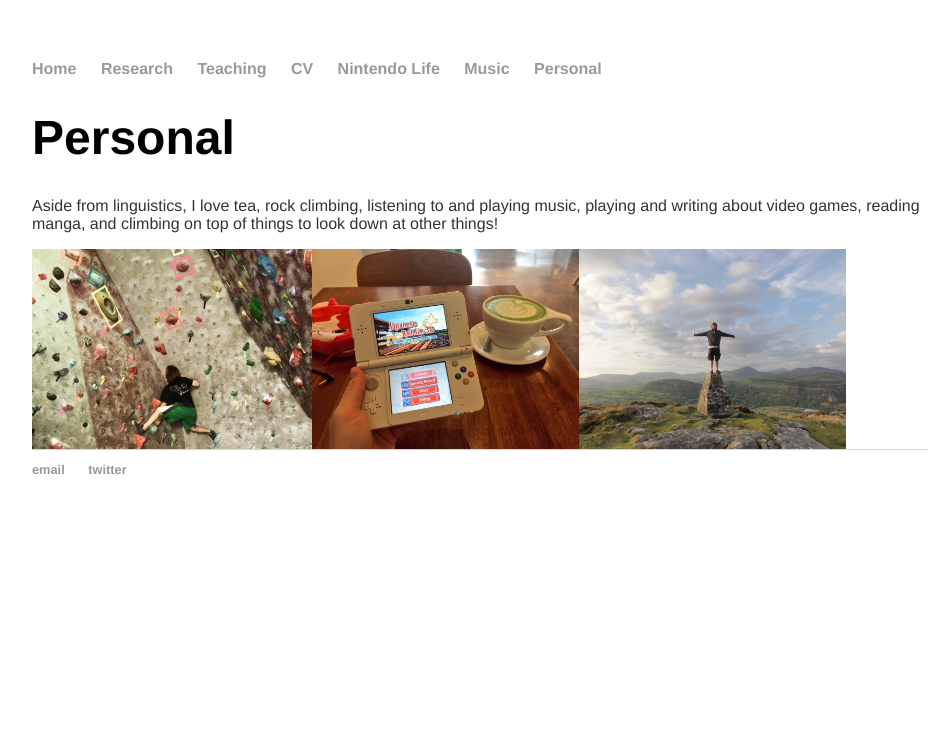
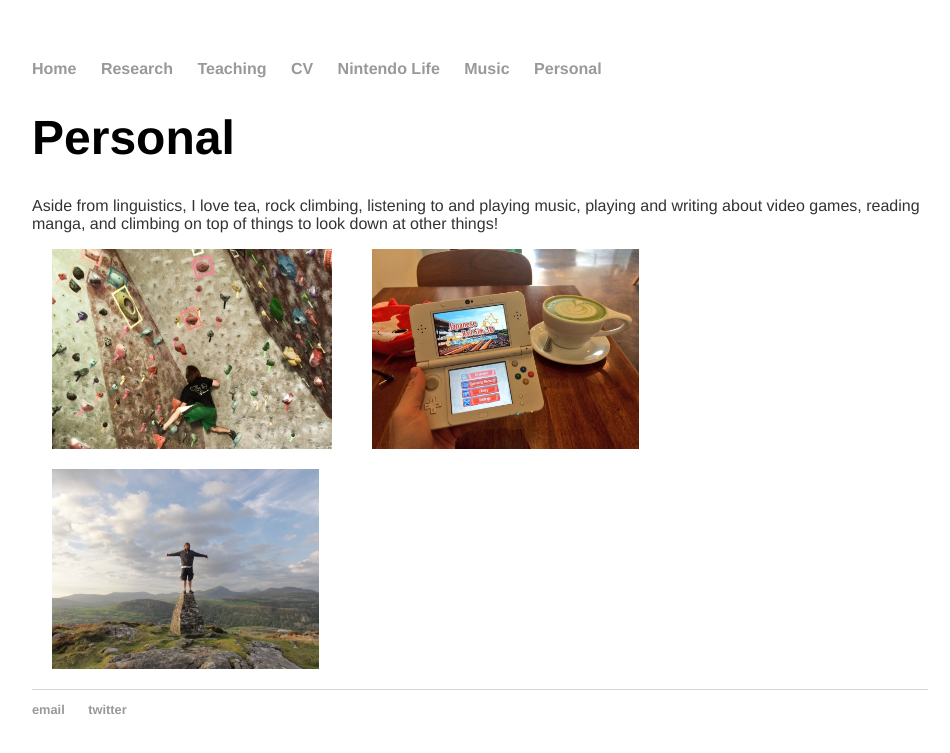
Before and after one commit to morgansleeper/morgansleeper.github.io, a Jekyll site: the page built from personal/index.html, in a window 1280 px wide. Shown: the top 753 px of the page, without its empty margins (160-1110 px from the left). Built offline with Jekyll 4.4.1, drawn with Linux system fonts in a browser that asks for light colours.

Commit message:
Update index.html

```diff
--- a/personal/index.html
+++ b/personal/index.html
@@ -7,8 +7,8 @@
   playing and writing about video games, reading manga, and climbing on top of things
   to look down at other things!</p>
 <div style="display: block; margin: 0 auto;"/>
-  <img src="/climbing.jpg" height="200" style="float:left;"/>
-  <img src="/teaandgames.jpeg" height="200" style="float:left;"/>
-  <img src="/armoelygest.jpg" height="200" style="float:left;"/>
+  <img src="/climbing.jpg" height="200" style="float:left;padding: 0px 20px 20px 20px"/>
+  <img src="/teaandgames.jpeg" height="200" style="float:left;padding: 0px 20px 20px 20px"/>
+  <img src="/armoelygest.jpg" height="200" style="float:left;padding: 0px 20px 20px 20px""/>
 <div style="clear:both"></div>
 </div>
```
